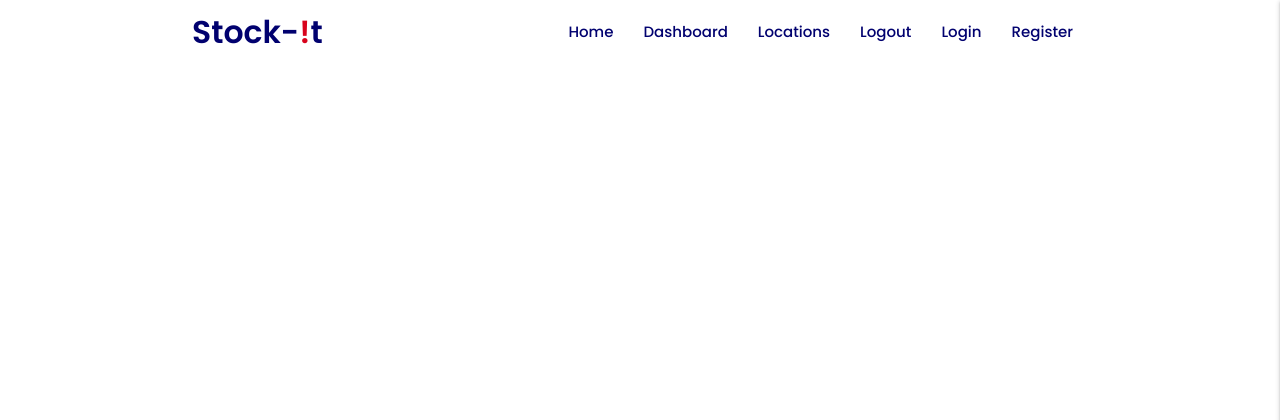
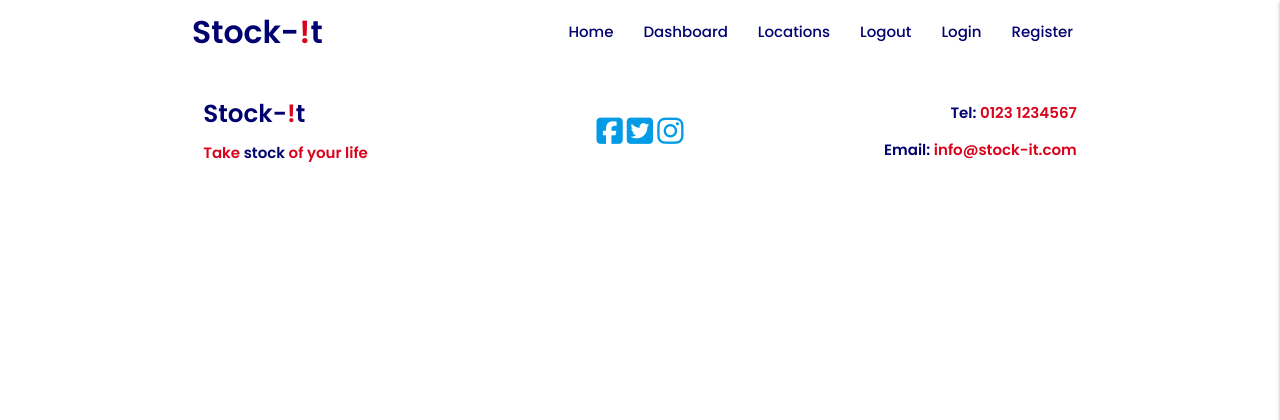
Before and after one commit to DaveWhiteh/SI-Test, a Flask app: page / in a window 1280 px wide. Shown: the top 420 px of the page. Run offline with Flask 3, Linux system fonts and the light colour scheme; data that the repository does not hold is empty; some libraries are stand-ins or nearby versions.

Commit message:
Add materialize footer and content to base.html

```diff
--- a/templates/base.html
+++ b/templates/base.html
@@ -40,8 +40,11 @@
         <nav class="nav-extended z-depth-0 bg-color-white">
             <div class="container">
                 <div class="nav-wrapper">
-                    <a href="{{ url_for('get_items') }}" class="brand-logo left"><div class="text-blue text-semibold">Stock-<span class="text-red">!</span>t</div></a>
-                    <a href="#" data-target="mobile-demo" class="sidenav-trigger right"><i class="fas fa-bars icon-red"></i></a>
+                    <a href="{{ url_for('get_items') }}" class="brand-logo left">
+                        <div class="text-blue text-semibold">Stock-<span class="text-red">!</span>t</div>
+                    </a>
+                    <a href="#" data-target="mobile-demo" class="sidenav-trigger right"><i
+                            class="fas fa-bars icon-red"></i></a>
                     <ul class="right hide-on-med-and-down">
                         <li><a href="{{ url_for('get_items') }}">Home</a></li>
                         <li><a href="#">Dashboard</a></li>
@@ -68,8 +71,39 @@
         </ul>
     </header>
 
-    {% block content %}
-    {% endblock %}
+    <main>
+        {% block content %}
+        {% endblock %}
+    </main>
+
+
+    <footer class="page-footer bg-color-white">
+        <div class="container">
+            <div class="row valign-wrapper">
+                <div class="col l4 s12">
+                    <h5 class="text-blue text-semibold">Stock-<span class="text-red">!</span>t</h5>
+                    <p class="text-red text-semibold margin-top-zero">Take <span class="text-blue">stock</span> of your life</p>
+                </div>
+                <div class="col l4 s12 center-align">
+                    <div class="footer-media">
+                        <a href="https://www.facebook.com" target="_blank">
+                            <i class="fab fa-facebook-square fa-2x icon-blue" aria-hidden="true"></i>
+                        </a>
+                        <a href="https://www.twitter.com" target="_blank">
+                            <i class="fab fa-twitter-square fa-2x icon-blue" aria-hidden="true"></i>
+                        </a>
+                        <a href="https://www.instagram.com" target="_blank">
+                            <i class="fab fa-instagram fa-2x icon-blue" aria-hidden="true"></i>
+                        </a>
+                    </div>
+                </div>
+                <div class="col l4 s12 right-align">
+                    <p class="text-red text-semibold"><span class="text-blue">Tel: </span>0123 1234567</p>
+                    <p class="text-red text-semibold margin-top-zero"><span class="text-blue">Email: </span>info@stock-it.com</p>
+                </div>
+            </div>
+        </div>
+    </footer>
 
     <script src="https://code.jquery.com/jquery-3.7.1.min.js"
         integrity="sha256-/JqT3SQfawRcv/BIHPThkBvs0OEvtFFmqPF/lYI/Cxo=" crossorigin="anonymous"></script>
```
